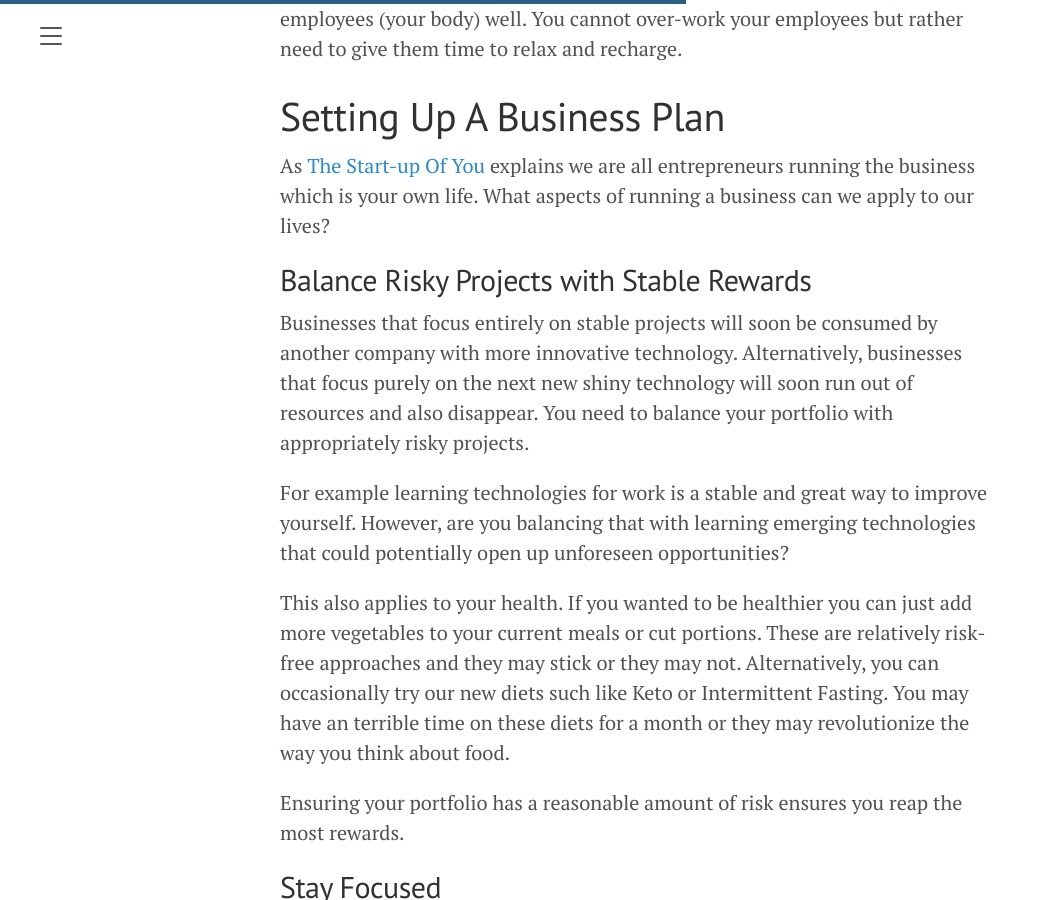
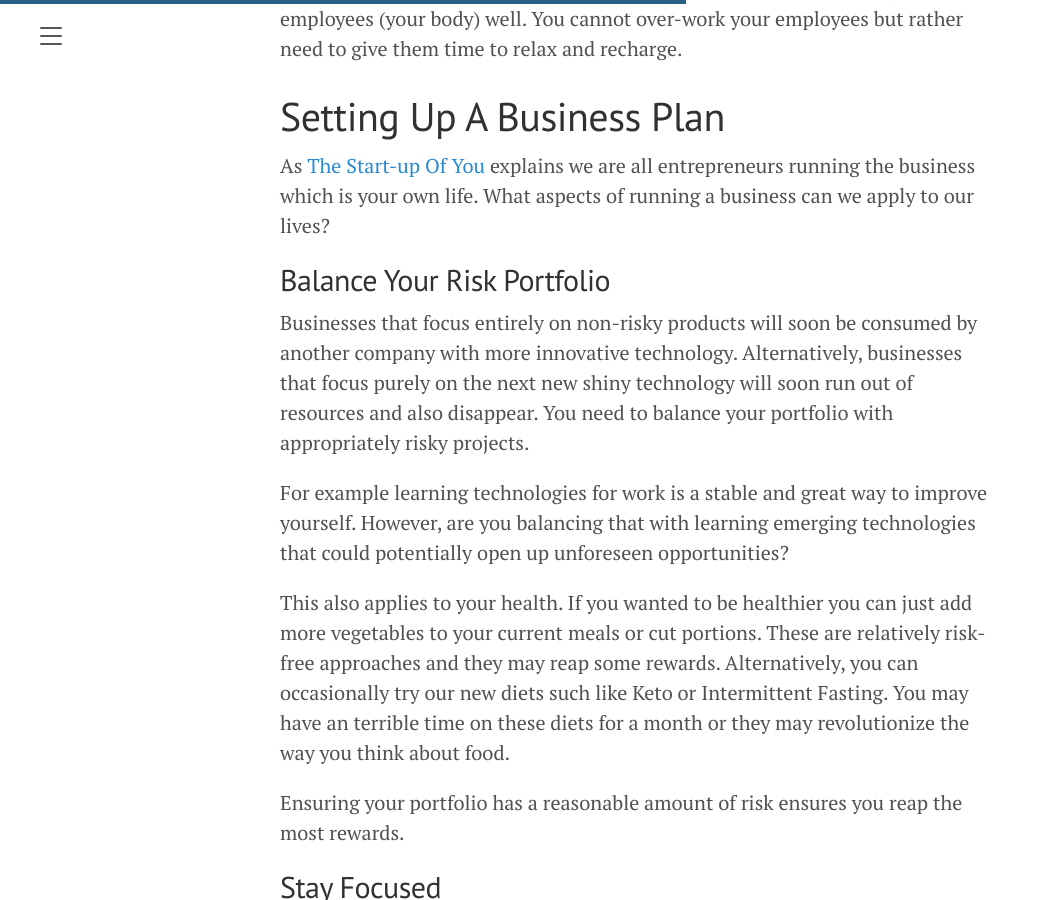
Before and after one commit to jqphu/blog, a Jekyll site: the page built from _posts/2020-08-30-okr.md, in a window 1280 px wide and 900 px high, scrolled down 1297 px. Shown: the whole window, without its empty margins (0-1049 px from the left). Built offline with Jekyll 4.4.1, drawn with Linux system fonts in a browser that asks for light colours; a script that is not in the unit is left out; some of the changed text lies outside the part shown.

Commit message:
[2020-08-30] Fix some headings

```diff
--- a/_posts/2020-08-30-okr.md
+++ b/_posts/2020-08-30-okr.md
@@ -35,9 +35,9 @@ employees but rather need to give them time to relax and recharge.
 As [The Start-up Of You](https://www.thestartupofyou.com/) explains we are all entrepreneurs running
 the business which is your own life. What aspects of running a business can we apply to our lives?
 
-## Balance Risky Projects with Stable Rewards
+## Balance Your Risk Portfolio
 
-Businesses that focus entirely on stable projects will soon be consumed by another company with more
+Businesses that focus entirely on non-risky products will soon be consumed by another company with more
 innovative technology. Alternatively, businesses that focus purely on the next new shiny technology
 will soon run out of resources and also disappear. You need to balance your portfolio with
 appropriately risky projects.
@@ -48,7 +48,7 @@ opportunities?
 
 This also applies to your health. If you wanted to be healthier you can just add more
 vegetables to your current meals or cut portions. These are relatively risk-free approaches and they
-may stick or they may not. Alternatively, you can occasionally try our new diets such like Keto or
+may reap some rewards. Alternatively, you can occasionally try our new diets such like Keto or
 Intermittent Fasting. You may have an terrible time on these diets for a month or they
 may revolutionize the way you think about food.
 
```
